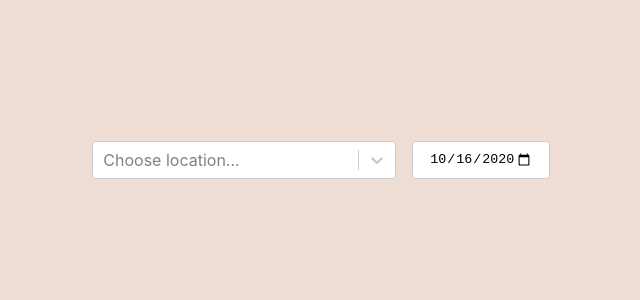
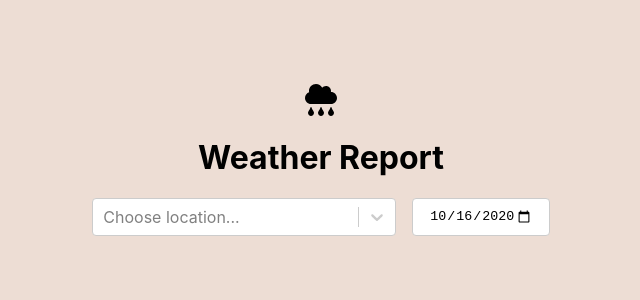
Before and after one commit to berithpy/trx-willdom-challenge, a React (Create React App) app in the folder trx-ui/: page / in a window 1280 px wide. Shown: the top 300 px of the page, without its empty margins (319-959 px from the left). Built offline with nearby package versions, Linux system fonts and the light colour scheme.

Commit message:
Style done!

```diff
--- a/trx-ui/src/App.css
+++ b/trx-ui/src/App.css
@@ -12,8 +12,12 @@ body {
   min-width: 24rem;
   margin-left: auto;
   margin-right: auto;
+  text-align: center;
 }
-
+.App .Icon {
+  font-size: 2rem;
+  align-self: center;
+}
 .InputGroup {
   display: flex;
   justify-content: center;
--- a/trx-ui/src/App.tsx
+++ b/trx-ui/src/App.tsx
@@ -2,9 +2,11 @@ import React from 'react';
 import './App.css';
 import InputGroup from './components/inputGroup';
 import WeatherGroup from './components/weatherGroup';
+import WeatherIcon from './components/weatherIcon';
 import { useLocationSearch, getDates } from './service/fetcher';
 import { dateLocation } from './common/types';
 import { addDays } from './common/utils';
+import { WEATHER_ICONS } from './common/constants';
 
 const today = new Date();
 
@@ -14,7 +16,9 @@ function App() {
   const [selectedDate, setSelectedDate] = React.useState<string>('2020-10-16');
   const [datesLocation, setDatesLocation] = React.useState<dateLocation[][]>();
   const [loadingDates, setLoadingDates] = React.useState<boolean>(false);
+  const [randomIcon, setRandomIcon] = React.useState<number>(0);
   const { data: searchData, isLoading, error } = useLocationSearch(searchText);
+
   const getDatesCallback = React.useCallback(
     async (selectedLocation, selectedDate) => {
       setDatesLocation([[]]);
@@ -24,12 +28,20 @@ function App() {
     },
     [setDatesLocation]
   );
+
   React.useEffect(() => {
     getDatesCallback(selectedLocation, selectedDate);
   }, [selectedLocation, selectedDate, getDatesCallback]);
+
+  React.useEffect(() => {
+    setRandomIcon(Math.floor(Math.random() * WEATHER_ICONS.length));
+  }, [setRandomIcon]);
+
   const maxDate = addDays(today, 4).toISOString().split('T')[0];
   return (
     <div className="App">
+      <WeatherIcon wabbr={WEATHER_ICONS[randomIcon]} />
+      <h1>Weather Report</h1>
       <InputGroup
         setSelectedLocation={setSelectedLocation}
         searchData={searchData}
--- a/trx-ui/src/common/constants.ts
+++ b/trx-ui/src/common/constants.ts
@@ -1,3 +1,4 @@
 // export const CORS_HELPER = 'https://cors-anywhere.herokuapp.com/';
 export const CORS_HELPER = '';
 export const BASE_URL = `${CORS_HELPER}https://www.metaweather.com/api/location/`;
+export const WEATHER_ICONS = ['sn', 'sl', 'h', 't', 'hr', 'lr', 's', 'hc', 'lc', 'c', 'rainbow'];
--- a/trx-ui/src/common/types.ts
+++ b/trx-ui/src/common/types.ts
@@ -22,4 +22,5 @@ export interface dateLocation {
 }
 export interface weatherIcon {
   wabbr: string;
+  size?: any | null;
 }
--- a/trx-ui/src/components/weatherIcon/index.tsx
+++ b/trx-ui/src/components/weatherIcon/index.tsx
@@ -15,31 +15,45 @@ import {
   faCloudMeatball,
 } from '@fortawesome/free-solid-svg-icons';
 import { weatherIcon } from '../../common/types';
+
 function WeatherIcon({ wabbr }: weatherIcon) {
+  let selectedIcon = faRainbow;
   switch (wabbr) {
     case 'sn':
-      return <FontAwesomeIcon icon={faSnowflake} className="Icon" />;
+      selectedIcon = faSnowflake;
+      break;
     case 'sl':
-      return <FontAwesomeIcon icon={faUmbrella} className="Icon" />;
+      selectedIcon = faUmbrella;
+      break;
     case 'h':
-      return <FontAwesomeIcon icon={faCloudMeatball} className="Icon" />;
+      selectedIcon = faCloudMeatball;
+      break;
     case 't':
-      return <FontAwesomeIcon icon={faBolt} className="Icon" />;
+      selectedIcon = faBolt;
+      break;
     case 'hr':
-      return <FontAwesomeIcon icon={faCloudShowersHeavy} className="Icon" />;
+      selectedIcon = faCloudShowersHeavy;
+      break;
     case 'lr':
-      return <FontAwesomeIcon icon={faCloudRain} className="Icon" />;
+      selectedIcon = faCloudRain;
+      break;
     case 's':
-      return <FontAwesomeIcon icon={faCloudSunRain} className="Icon" />;
+      selectedIcon = faCloudSunRain;
+      break;
     case 'hc':
-      return <FontAwesomeIcon icon={faCloud} className="Icon" />;
+      selectedIcon = faCloud;
+      break;
     case 'lc':
-      return <FontAwesomeIcon icon={faCloudSun} className="Icon" />;
+      selectedIcon = faCloudSun;
+      break;
     case 'c':
-      return <FontAwesomeIcon icon={faSun} className="Icon" />;
+      selectedIcon = faSun;
+      break;
     default:
-      return <FontAwesomeIcon icon={faRainbow} className="Icon" />;
+      selectedIcon = faRainbow;
   }
+
+  return <FontAwesomeIcon icon={selectedIcon} className="Icon" />;
 }
 
 export default WeatherIcon;
```
Lines whose indentation alone changed are shown as unchanged.
